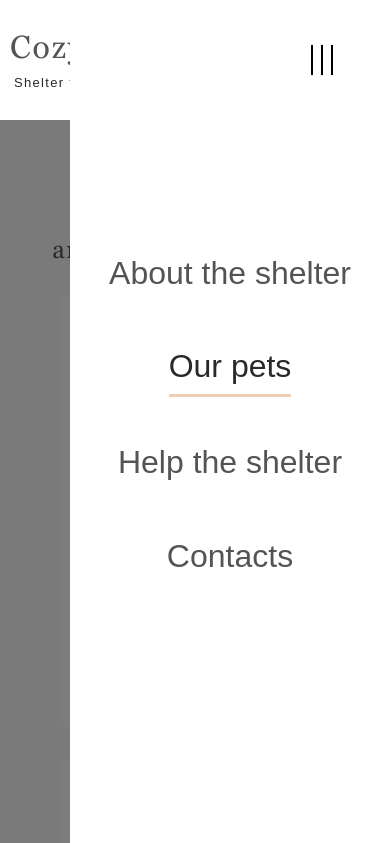
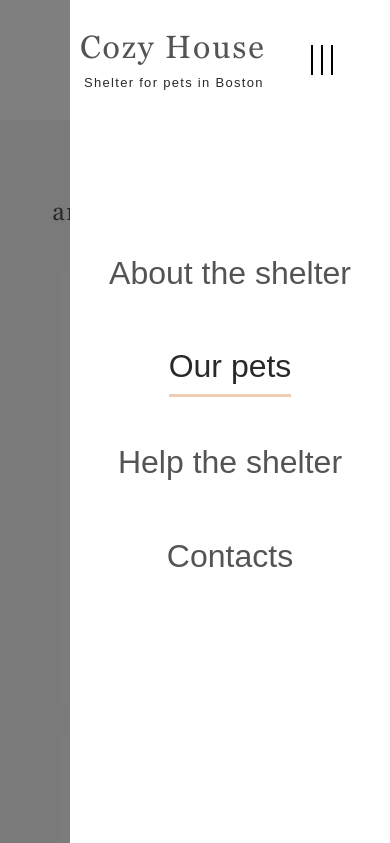
Before and after one commit to Alexa-dis/Shelter, a website: page shelter/pages/pets/index.html in a window 390 px wide. Both pictures are taken after a click on the element 322 px from the left and 60 px from the top of the page. Shown: the top 843 px of the page. Drawn offline with nearby package versions, Linux system fonts and the light colour scheme.

Commit message:
fix burger menu

```diff
--- a/shelter/pages/pets/index.html
+++ b/shelter/pages/pets/index.html
@@ -10,7 +10,6 @@
     <link rel="shortcut icon" href="../../assets/icons/pawprint.png" type="image/x-icon">
 </head>
 <body>
-    <div class="shadow"></div>
     <div class="main_pets_wrapper">
         <header class="pets-header">
             <div class="wrapper header__wrapper">
@@ -27,12 +26,19 @@
                 </div>
                 <nav class="pets-header__navigation">
                     <ul class="pets-navigation">
+                        <li>
+                            <a href="../main" class="pets-menu-logo">
+                                <h1 class="pets-logo__titile">Cozy House</h1>
+                                <p class="pets-logo__subtitile">Shelter for pets in Boston</p>
+                            </a>
+                        </li>
                         <li><a class="pets-navigation_link " href="../main">About the shelter</a></li>
                         <li><a class="pets-navigation_link pets-active" href="../pets">Our pets</a></li>
                         <li><a class="pets-navigation_link" href="../main/index.html#help">Help the shelter</a></li>
                         <li><a class="pets-navigation_link" href="#contacts">Contacts</a></li>
                     </ul>
                 </nav>
+                <div class="shadow"></div>
             </div>
         </header>
         <section class="our-pets__pets">
@@ -97,7 +103,7 @@
         <div class="wrapper footer_wrapper">
             <div class="footer__content">
                 <div class="footer__contacts">
-                    <h3 class="headling_on_right footer__headling">For questions <br> and suggestions</h3>
+                    <h3 class="headling_on_right footer__headling">For questions and suggestions</h3>
                     <div class="email">
                         <a class="mail-to" href="mailto:email@shelter.com">
                             <span class="email_icon"></span>
@@ -112,7 +118,7 @@
                     </div>
                 </div>
                 <div class="footer__locations">
-                    <h3 class="headling_on_right footer__headling">We are waiting<br>for your visit</h3>
+                    <h3 class="headling_on_right footer__headling">We are waiting for your visit</h3>
                     <div class="location">
                         <a class="location-to" href="https://goo.gl/maps/obu7bpdw7Lhag37M6" target="_blank">
                             <span class="location_icon"></span>
--- a/shelter/pages/pets/pets-script.js
+++ b/shelter/pages/pets/pets-script.js
@@ -2,18 +2,18 @@ const petBurger = document.querySelector('.pets-burger');
 const petNavigation = document.querySelector('.pets-header__navigation');
 const shadow = document.querySelector('.shadow');
 const body = document.querySelector('body');
-//const logo = document.querySelector('.logo__wrapper');
+const logo = document.querySelector('.logo__wrapper');
 
 function toggleMenu() {
     petBurger.classList.toggle('open');
     petNavigation.classList.toggle('open');
     shadow.classList.toggle('open');
-    //logo.classList.toggle('open');
+    logo.classList.toggle('open');
     body.classList.toggle('lock');
     }
 
 petBurger.addEventListener('click', toggleMenu);
 petNavigation.addEventListener('click', toggleMenu);
 shadow.addEventListener('click', toggleMenu);
-//logo.addEventListener('click', toggleMenu);
+logo.addEventListener('click', toggleMenu);
 body.addEventListener(toggleMenu);
--- a/shelter/sass/layouts/_wrapper.scss
+++ b/shelter/sass/layouts/_wrapper.scss
@@ -6,7 +6,7 @@
     }
     @include media-tablet {
         max-width: $tablet-width;
-        padding: 0 10px;
+        padding: 0
     }
     @include media-mobile-small {
         max-width: $mobile-small-width;
--- a/shelter/sass/pages/main-components/_about.scss
+++ b/shelter/sass/pages/main-components/_about.scss
@@ -8,7 +8,7 @@
         padding: 80px 135px 100px;
     }
     @include media-tablet {
-        padding: 42px 16px;
+        padding: 44px 16px;
     }
 }
 
--- a/shelter/sass/pages/main-components/_footer.scss
+++ b/shelter/sass/pages/main-components/_footer.scss
@@ -143,6 +143,8 @@
   color: $color-light-xl;
   max-width: 288px;
   @include media-tablet {
+    display: inline-block;
+    width: 310px;
     align-self: center;
   }
 }
--- a/shelter/sass/pages/main-components/_header.scss
+++ b/shelter/sass/pages/main-components/_header.scss
@@ -2,7 +2,11 @@
   position: relative;
   padding: 60px 0;
   @include media-laptop {
-    padding: 30px 0 0 0;
+    padding: 30px 30px 0 30px;
+    height: 60px;
+  }
+  @include media-tablet {
+    padding: 0;
     height: 60px;
   }
 }
@@ -48,6 +52,7 @@
     align-items: center;
     justify-content: flex-start;
     background-color: $color-dark-3xl;
+    height: 100vh;
   }
 }
 
@@ -79,6 +84,7 @@
 }
 
 .logo__wrapper {
+  animation: ani 0.5s forwards;
   @include media-laptop {
     margin-right: 10px;
   }
@@ -86,14 +92,12 @@
     position: relative;
     z-index: 3;
     transition: 0.5s;
+    margin: 30px 0 0 10px;
   }
 }
 
 .logo__wrapper.open{
-  position: absolute;
-  z-index: 10;
-  right: 116px;
-  transition: 0.5s;
+  display: none;
 }
 
 .logo__titile {
@@ -143,8 +147,8 @@
   background-color: rgba(0, 0, 0, 0.5);
   position: absolute;
   z-index: 3;
-  width: 100%;
-  height: 100%;
+  width: 100vw;
+  height: 100vh;
   display: none;
   transition: 1s;
   opacity: 0;
@@ -161,3 +165,13 @@
   0% {opacity: 0;}
   100% {opacity: 1;}
 }
+
+.menu-logo {
+  display: none;
+  @include media-tablet {
+      display: block;
+      position: absolute;
+      top: 30px;
+      left: 10px;
+  }
+}
--- a/shelter/sass/pages/main-components/_help.scss
+++ b/shelter/sass/pages/main-components/_help.scss
@@ -20,6 +20,8 @@
         margin: 0 auto 100px;
     }
     @include media-tablet {
+        justify-content: flex-start;
+        max-width: 290px;
         column-gap: 30px;
         row-gap: 28px;
         margin-bottom: 42px;
--- a/shelter/sass/pages/main-components/_main.scss
+++ b/shelter/sass/pages/main-components/_main.scss
@@ -13,6 +13,9 @@
         display: flex;
         flex-direction: column;
         align-items: flex-end;
+    }
+    @include media-tablet {
+        max-width: 300px;
     }
 }
 
@@ -52,10 +55,6 @@
         height: 593px;
     }
     @include media-tablet {
-        width: 340.63px;
-        height: 355px;
-    }
-    @include media-mobile-big {
         width: 260px;
         height: 271.77px;
     }
--- a/shelter/sass/pages/main-components/_pets.scss
+++ b/shelter/sass/pages/main-components/_pets.scss
@@ -3,7 +3,7 @@
   padding: 80px 0 100px 0;
   text-align: center;
   @include media-tablet {
-    padding: 42px 0;
+    padding: 40px 0;
   }
 }
 
--- a/shelter/sass/pages/pets-components/_header.scss
+++ b/shelter/sass/pages/pets-components/_header.scss
@@ -10,7 +10,8 @@
     z-index: 3;
     background-color: $color-light-xl;
     @include media-laptop {
-
+        padding: 0;
+        height: 120px;
     }
 }
 
@@ -59,7 +60,7 @@
         position: absolute;
         top: 49px;
         right: 53px;
-      z-index: 5;
+        z-index: 40;
         display: flex;
         flex-direction: column;
         justify-content: space-between;
@@ -88,8 +89,8 @@
     flex-grow: 1;
     @include media-tablet {
     overflow-x: hidden;
-    position: absolute;
-    z-index: 4;
+    position: fixed;
+    z-index: 6;
     width: 320px;
     height: 100vh;
     top:0;
@@ -110,6 +111,7 @@
     width: 100%;
     justify-content: space-between;
     padding: 0;
+    position: relative;
     @include media-tablet {
         margin: 0;
         padding-top: 248px;
@@ -119,3 +121,13 @@
         background-color: $color-light-xl;
     }
 }
+
+.pets-menu-logo {
+    display: none;
+    @include media-tablet {
+        display: block;
+        position: absolute;
+        top: 30px;
+        left: 10px;
+    }
+}
--- a/shelter/sass/pages/pets-components/_pets.scss
+++ b/shelter/sass/pages/pets-components/_pets.scss
@@ -23,6 +23,9 @@ body.lock {
     @include media-laptop {
         padding: 200px 0 80px 0;
     }
+    @include media-tablet {
+        padding: 162px 0 45px 0;
+    }
 }
 
 .pets_pets_headling {
@@ -42,6 +45,7 @@ body.lock {
         grid-template-columns: 1fr 1fr ;
     }
     @include media-tablet {
+        padding-top: 15px;
         grid-template-columns: 1fr;
     }
 }
```
Also changed, not shown: shelter/pages/main/index.html (+6 -0 lines), shelter/sass/style.css, 1 other file. Lines whose indentation alone changed are shown as unchanged.
